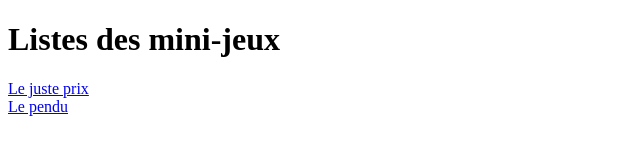
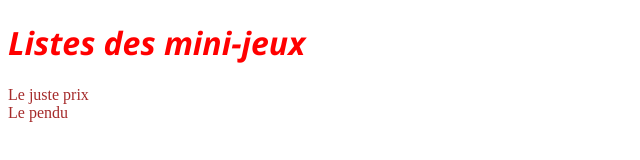
Before and after one commit to Mich827/creation-jeux-en-js, a plain HTML site: page index.html in a window 1280 px wide. Shown: the whole page, without its empty margins (0-640 px from the left). Drawn offline with Linux system fonts and the light colour scheme.

Commit message:
modified style

```diff
--- a/index.html
+++ b/index.html
@@ -11,10 +11,10 @@
   <h1>Listes des mini-jeux</h1>
 
   <div>
-    <a href="justePrix/justeprix.html">Le juste prix</a>
+    <a href="le juste prix/justeprix.html">Le juste prix</a>
   </div>
   <div>
-    <a href="pendu/pendu.html">Le pendu</a>
+    <a href="le pendu/pendu.html">Le pendu</a>
   </div>
 </body>
 </html>
--- a/style.css
+++ b/style.css
@@ -0,0 +1,10 @@
+h1{
+  color: red;
+  font-family: 'Segoe UI', Tahoma, Geneva, Verdana, sans-serif;
+  font-style: italic;
+}
+
+a{
+  text-decoration: none;
+  color: brown;
+}
```
